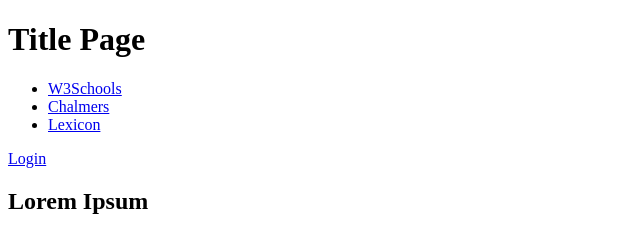
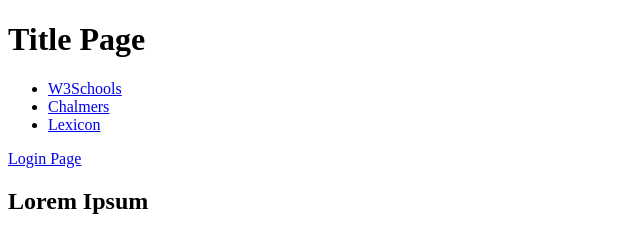
Before and after one commit to simas232/BasicHTMLFundamentals, a plain HTML site: page index.html in a window 1280 px wide. Shown: the top 232 px of the page, 0-640 px from the left. Drawn offline with Linux system fonts and the light colour scheme.

Commit message:
fix: correct link name to login page in index.html

```diff
--- a/index.html
+++ b/index.html
@@ -14,7 +14,7 @@
                 <li><a href="https://www.lexicon.se/">Lexicon</a></li>
             </ul>
         </nav>
-        <a href="login.html">Login</a>
+        <a href="login.html">Login Page</a>
     </header>
 
     <main>
```
